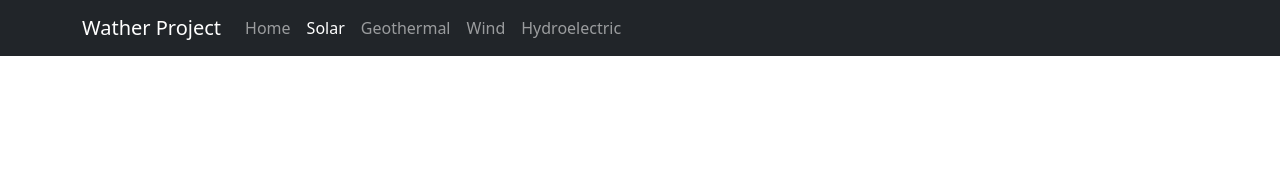
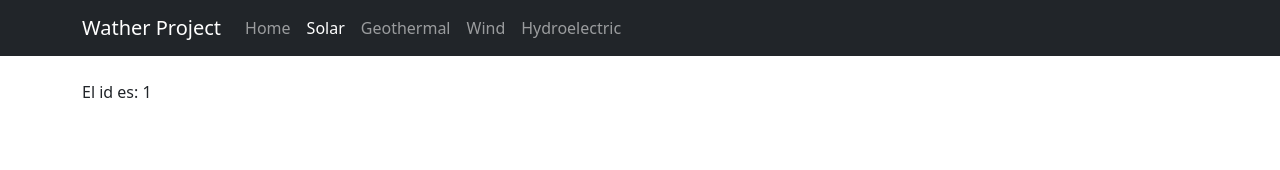
Before and after one commit to ripterdust/finalProyectWeatherEnglish, a React (Create React App) app in the folder it3-app/: page /solar/1 in a window 1280 px wide. Shown: the top 170 px of the page. Built offline with nearby package versions, Linux system fonts and the light colour scheme.

Commit message:
Eliminado el console.log y ya se puede manejar el id

```diff
--- a/it3-app/src/components/Solar.js
+++ b/it3-app/src/components/Solar.js
@@ -20,9 +20,6 @@ export const Solar = () => {
                 setData(all_stations);
             });
     }, [key, baseUrl]);
-
-
-    console.log(data[1])
     return <div className="row animate__animated animate__fadeIn">
         {
             data.map((city, i) => <div className="col-sm-4" key={i}>
--- a/it3-app/src/components/SolarCityById.js
+++ b/it3-app/src/components/SolarCityById.js
@@ -1,9 +1,11 @@
 import React from 'react'
+import { useParams } from 'react-router'
 
 export const SolarCityById = () => {
-    return (
-        <div>
 
-        </div>
-    )
+    let { id }  = useParams();
+
+    return <div className="animate__animated animate__fadeIn">
+        El id es: {id}
+    </div>
 }
--- a/it3-app/src/routers/SolarRouter.js
+++ b/it3-app/src/routers/SolarRouter.js
@@ -6,6 +6,7 @@ import { SolarCityById } from "../components/SolarCityById";
 export const SolarRouter = () => {
     return <Switch>
         <Route exact path='/solar' component={Solar} />
-        <Route path='/:id' component={SolarCityById} />
+        <Route path='/solar/:id' component={SolarCityById} />
+        <Redirect to='/solar'></Redirect>
     </Switch>
 }
```
